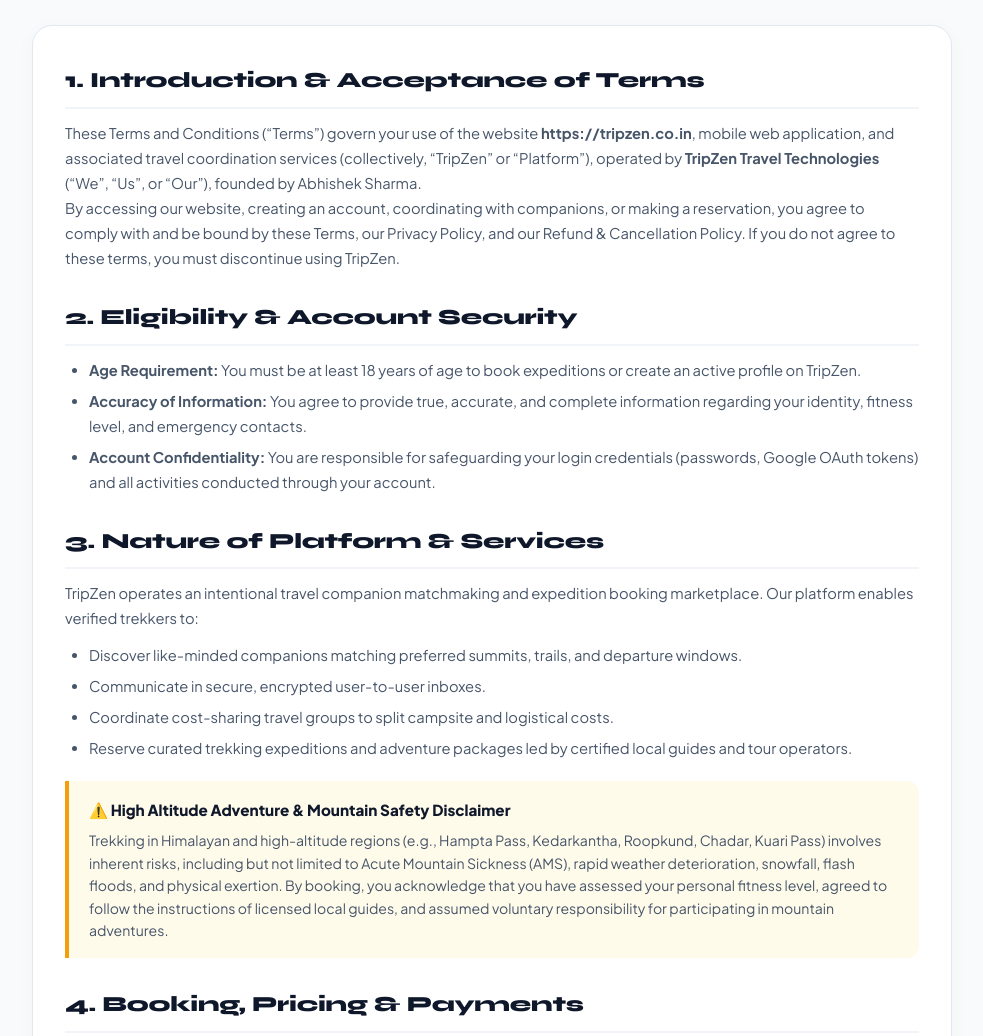
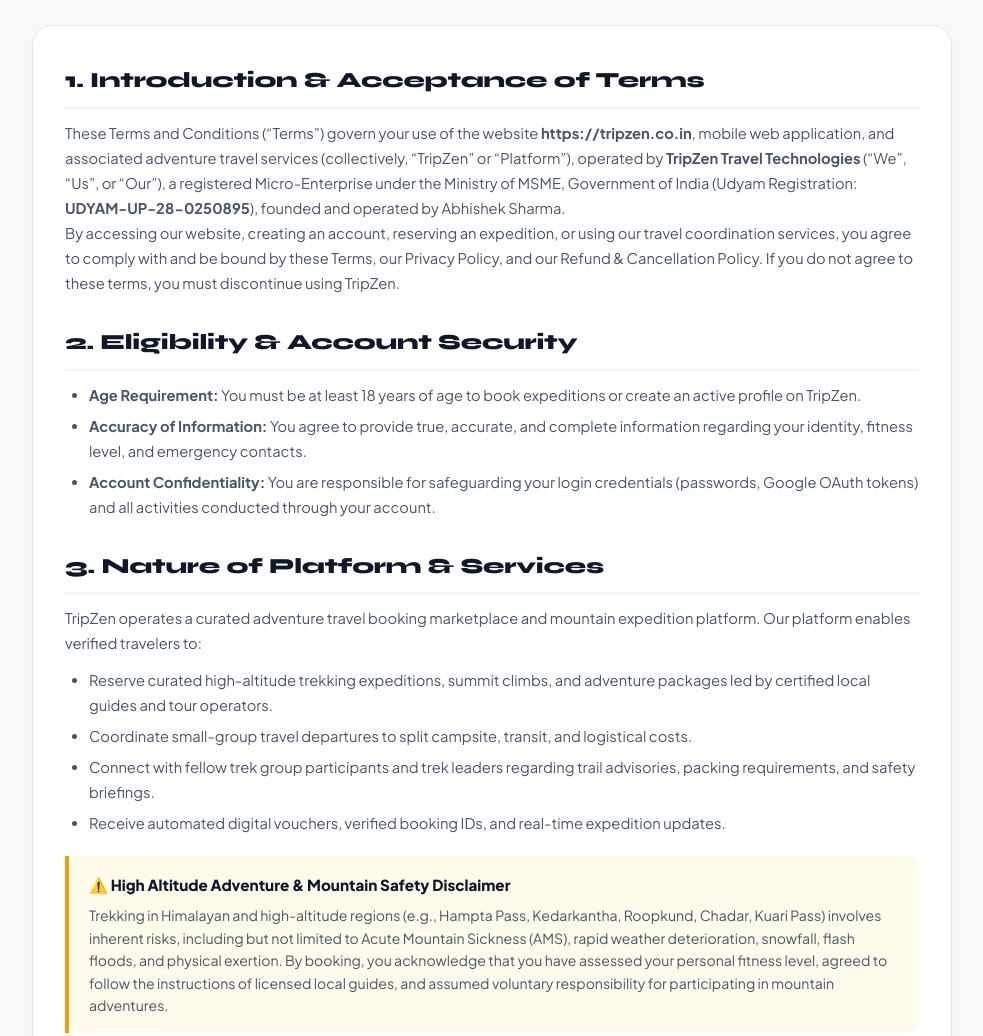
Before and after one commit to abhishek-980/tripzen, a website: page public/terms.html in a window 1280 px wide. Shown: the part 431-1467 px from the top of the page, without its empty margins (148-1131 px from the left). Drawn offline with Linux system fonts and the light colour scheme.

Commit message:
Update legal policies with Udyam MSME registration UDYAM-UP-28-0250895 and travel booking compliance

```diff
--- a/package.json
+++ b/package.json
@@ -1,7 +1,7 @@
 {
   "name": "tripzen",
   "version": "1.0.0",
-  "description": "Tripzen travel matchmaking website",
+  "description": "Tripzen adventure travel and curated trekking expedition booking platform",
   "main": "server.js",
   "scripts": {
     "start": "node server.js",
@@ -10,7 +10,8 @@
   "keywords": [
     "tripzen",
     "travel",
-    "matchmaking",
+    "trekking",
+    "expeditions",
     "booking"
   ],
   "author": "",
--- a/public/terms.html
+++ b/public/terms.html
@@ -41,10 +41,10 @@
     <div class="legal-content-card">
       <h2>1. Introduction & Acceptance of Terms</h2>
       <p>
-        These Terms and Conditions (“Terms”) govern your use of the website <strong>https://tripzen.co.in</strong>, mobile web application, and associated travel coordination services (collectively, “TripZen” or “Platform”), operated by <strong>TripZen Travel Technologies</strong> (“We”, “Us”, or “Our”), founded by Abhishek Sharma.
+        These Terms and Conditions (“Terms”) govern your use of the website <strong>https://tripzen.co.in</strong>, mobile web application, and associated adventure travel services (collectively, “TripZen” or “Platform”), operated by <strong>TripZen Travel Technologies</strong> (“We”, “Us”, or “Our”), a registered Micro-Enterprise under the Ministry of MSME, Government of India (Udyam Registration: <strong>UDYAM-UP-28-0250895</strong>), founded and operated by Abhishek Sharma.
       </p>
       <p>
-        By accessing our website, creating an account, coordinating with companions, or making a reservation, you agree to comply with and be bound by these Terms, our Privacy Policy, and our Refund & Cancellation Policy. If you do not agree to these terms, you must discontinue using TripZen.
+        By accessing our website, creating an account, reserving an expedition, or using our travel coordination services, you agree to comply with and be bound by these Terms, our Privacy Policy, and our Refund & Cancellation Policy. If you do not agree to these terms, you must discontinue using TripZen.
       </p>
 
       <h2>2. Eligibility & Account Security</h2>
@@ -56,13 +56,13 @@
 
       <h2>3. Nature of Platform & Services</h2>
       <p>
-        TripZen operates an intentional travel companion matchmaking and expedition booking marketplace. Our platform enables verified trekkers to:
+        TripZen operates a curated adventure travel booking marketplace and mountain expedition platform. Our platform enables verified travelers to:
       </p>
       <ul>
-        <li>Discover like-minded companions matching preferred summits, trails, and departure windows.</li>
-        <li>Communicate in secure, encrypted user-to-user inboxes.</li>
-        <li>Coordinate cost-sharing travel groups to split campsite and logistical costs.</li>
-        <li>Reserve curated trekking expeditions and adventure packages led by certified local guides and tour operators.</li>
+        <li>Reserve curated high-altitude trekking expeditions, summit climbs, and adventure packages led by certified local guides and tour operators.</li>
+        <li>Coordinate small-group travel departures to split campsite, transit, and logistical costs.</li>
+        <li>Connect with fellow trek group participants and trek leaders regarding trail advisories, packing requirements, and safety briefings.</li>
+        <li>Receive automated digital vouchers, verified booking IDs, and real-time expedition updates.</li>
       </ul>
 
       <div class="legal-callout-box alert">
```
Also changed, not shown: public/contact.html (+6 -2 lines), public/index.html (+1 -1 lines), public/privacy.html (+2 -2 lines), public/refund-policy.html (+1 -1 lines), public/shipping-policy.html (+1 -1 lines).
